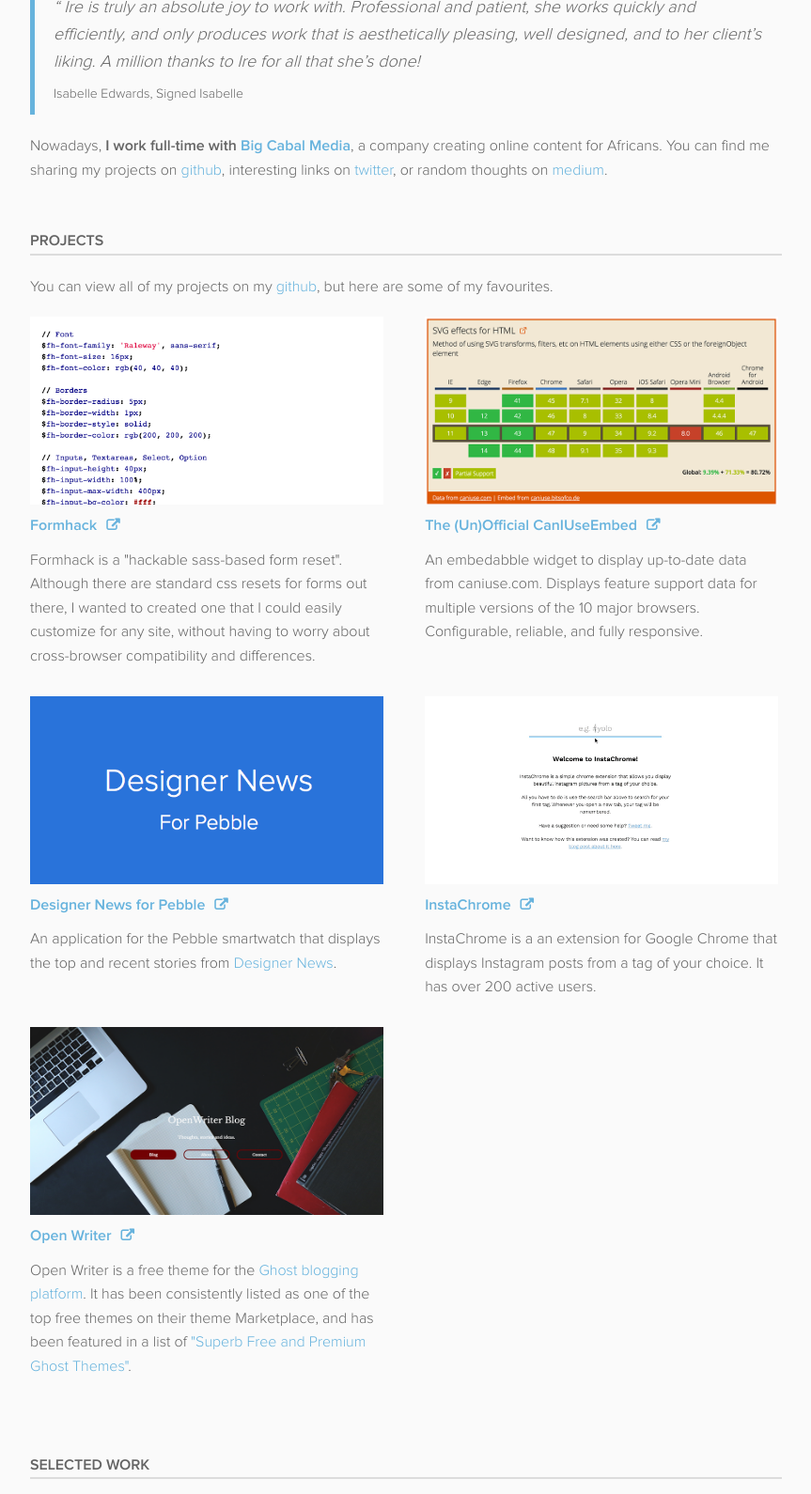
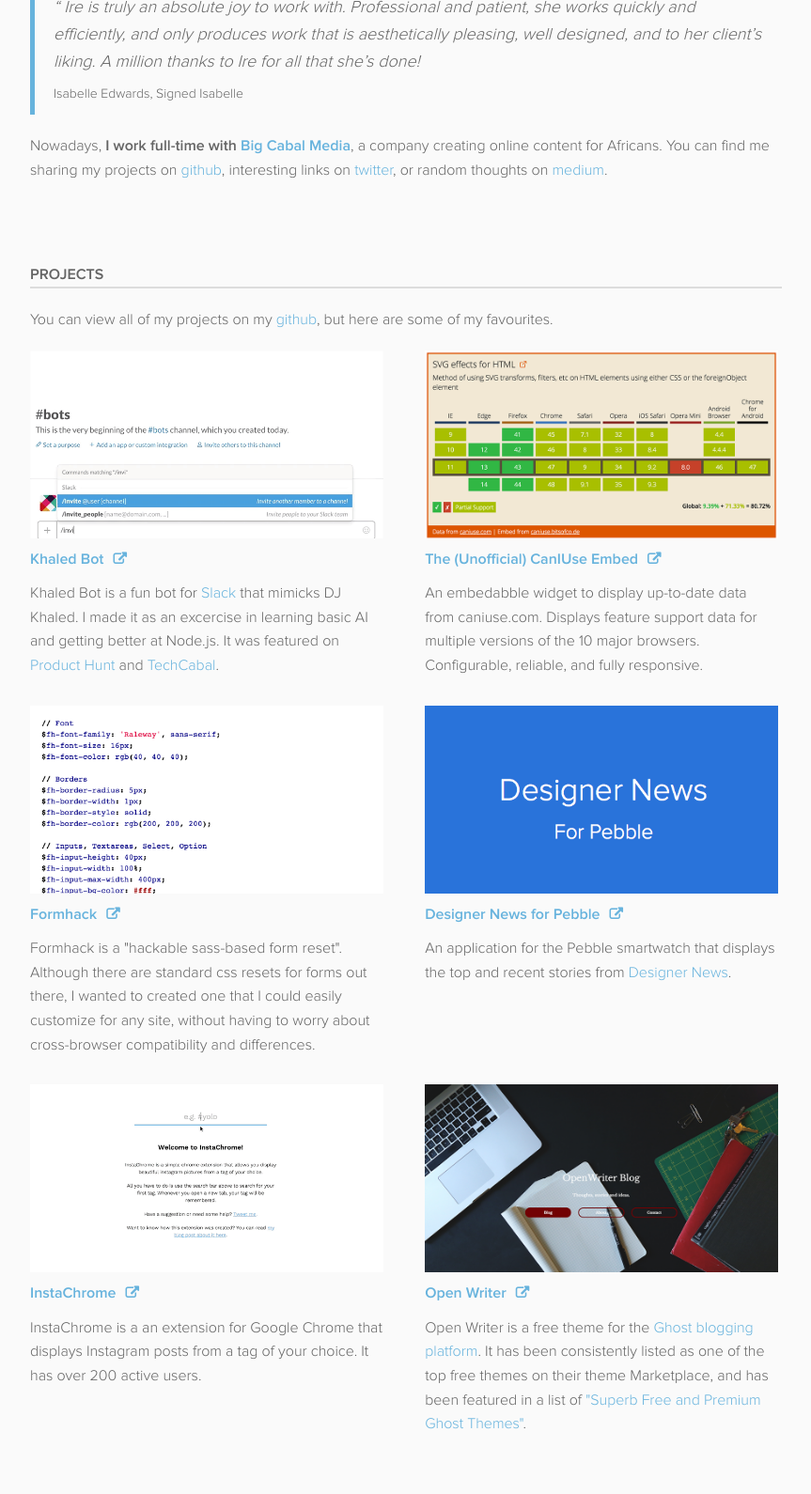
Before and after one commit to ireade/ireaderinokun.com, a Jekyll site: the page built from index.html, in a window 1280 px wide, cut to the strip 732-2322 px from the top of the page. Shown: the whole strip at 94% size, without its empty margins (208-1071 px from the left). Built offline with Jekyll 4.4.1, drawn with Linux system fonts in a browser that asks for light colours; nearby versions of some CDN libraries; some web fonts are replaced.

Commit message:
new work

```diff
--- a/_data/home.yml
+++ b/_data/home.yml
@@ -59,17 +59,24 @@
 
 projects:
 - {
+	title: 'Khaled Bot',
+	image: '/assets/img/khaledbotdemo.gif',
+	url: 'http://khaledbot.com',
+	excerpt: 'Khaled Bot is a fun bot for <a href="slack.com" target="_blank">Slack</a> that mimicks DJ Khaled. I made it as an excercise in learning basic AI and getting better at Node.js. It was featured on <a href="https://www.producthunt.com/tech/khaledbot">Product Hunt</a> and <a href="http://techcabal.com/2016/02/15/if-you-use-slack-and-are-inspired-by-dj-khaled-you-will-love-this-bot/">TechCabal</a>.'
+}
+- {
+	title: 'The (Unofficial) CanIUse Embed',
+	image: '/assets/img/caniuse.png',
+	url: 'http://caniuse.bitsofco.de',
+	excerpt: 'An embedabble widget to display up-to-date data from caniuse.com. Displays feature support data for multiple versions of the 10 major browsers. Configurable, reliable, and fully responsive.'
+}
+- {
 	title: 'Formhack',
 	image: '/assets/img/formhack.png',
 	url: 'http://formhack.io',
 	excerpt: 'Formhack is a "hackable sass-based form reset". Although there are standard css resets for forms out there, I wanted to created one that I could easily customize for any site, without having to worry about cross-browser compatibility and differences.'
 }
-- {
-	title: 'The (Un)Official CanIUseEmbed',
-	image: '/assets/img/caniuse.png',
-	url: 'http://caniuse.bitsofco.de',
-	excerpt: 'An embedabble widget to display up-to-date data from caniuse.com. Displays feature support data for multiple versions of the 10 major browsers. Configurable, reliable, and fully responsive.'
-}
+
 - {
 	title: 'Designer News for Pebble',
 	image: '/assets/img/dn-pebble-banner.png',
--- a/_sass/_master.scss
+++ b/_sass/_master.scss
@@ -131,3 +131,17 @@
 	}
 
 }
+
+
+
+
+
+
+
+ul.bullet-list {
+	margin-left: 20px;
+	li {
+		list-style-type: disc;
+		list-style-position: inside;
+	}
+}
```
Also changed, not shown: _includes/home-about.html (+12 -0 lines), assets/img/khaledbotdemo.gif (added), 1 other file.
